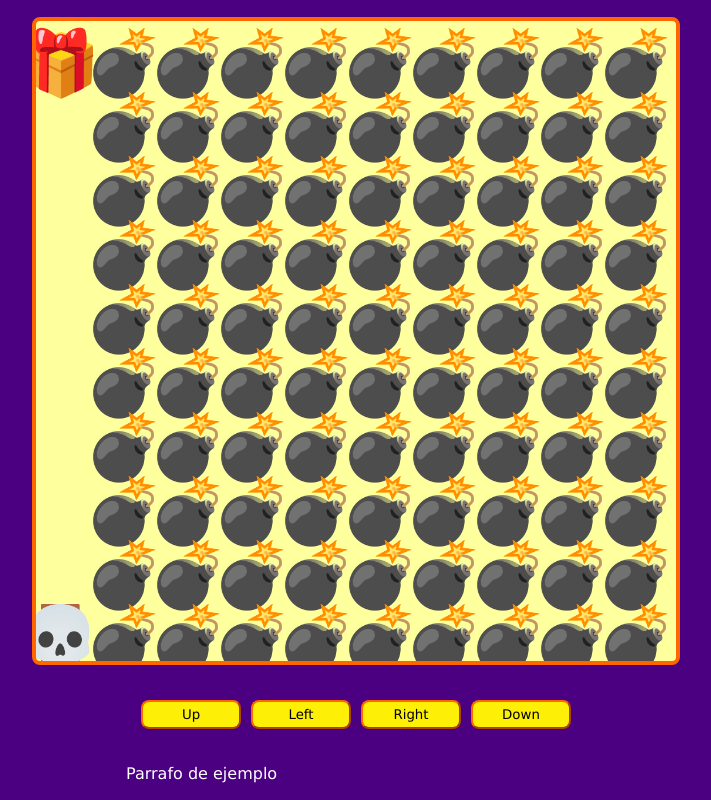
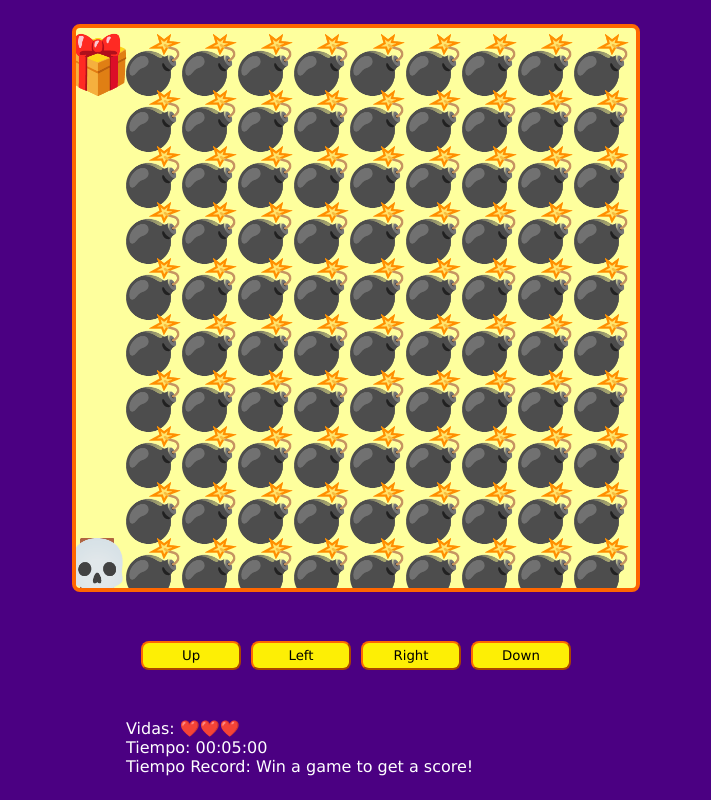
Before and after one commit to AndyCavedal/javascript-videogame, a plain HTML site: page index.html in a window 1280 px wide. Shown: the whole page, without its empty margins (284-995 px from the left). Drawn offline with Linux system fonts and the light colour scheme.

Commit message:
Record time implemented

```diff
--- a/game.js
+++ b/game.js
@@ -4,11 +4,19 @@ const upButton = document.getElementById('up');
 const leftButton = document.getElementById('left');
 const rightButton = document.getElementById('right');
 const downButton = document.getElementById('down');
+const spanLives = document.getElementById('lives');
+const spanTime = document.getElementById('time');
+const spanRecord = document.getElementById('record');
 
 let canvasSize;
 let elementsSize;
 let level = 0;
 let lives = 3;
+
+let timeStart;
+let timePlayer;
+let timeInterval;
+
 
 const playerPosition = {
     x: undefined,
@@ -33,9 +41,9 @@ window.addEventListener('resize', setCanvasSize);
 
 function setCanvasSize() {
     if (window.innerHeight > window.innerWidth) {
-        canvasSize = window.innerWidth * 0.8;
+        canvasSize = window.innerWidth * 0.7;
     } else {
-        canvasSize = window.innerHeight * 0.8;
+        canvasSize = window.innerHeight * 0.7;
     };
 
     canvas.setAttribute('width', canvasSize);
@@ -46,11 +54,15 @@ function setCanvasSize() {
     startGame()
 }
 
+
+
 function startGame() {
     // console.log({ canvasSize, elementsSize });
 
     game.font = elementsSize + 'px Verdana';
     game.textAlign = 'end';
+
+    let record = localStorage.getItem('record_time');
 
     const map = maps[level];
 
@@ -59,8 +71,22 @@ function startGame() {
         return;
     }
 
+    if (!record) {
+        spanRecord.innerHTML = 'Win a game to get a score!';
+    } else {
+        spanRecord.innerHTML = formatTime(record);
+    }
+
+    if (!timeStart) {
+        timeStart = Date.now();
+        timeInterval = setInterval(showTime, 10);
+    }
+
     const mapRows = map.trim().split('\n');
     const mapRowCols = mapRows.map(row => row.trim().split(''));
+
+    showLives();
+
 
     bombs = [];
     game.clearRect(0, 0, canvasSize, canvasSize);
@@ -70,11 +96,6 @@ function startGame() {
             const posX = elementsSize * (colI + 1);
             const posY = elementsSize * (rowI + 1);
 
-            // if (level = 1) {
-            //     doorPosition.x = posX;
-            //     doorPosition.y = posY;
-            //     console.log('Posicion de puerta cambiada')
-            // }
 
             if (col == 'O') {
                 if (!playerPosition.x && !playerPosition.y) {
@@ -84,14 +105,15 @@ function startGame() {
                     // console.log({doorPosition})
                 }
             } else if (col == 'I') {
-                    giftPosition.x = posX;
-                    giftPosition.y = posY;
+                giftPosition.x = posX;
+                giftPosition.y = posY;
             } else if (col == 'X') {
                 bombs.push({
                     x: posX,
                     y: posY,
                 });
             }
+
 
             game.fillText(emoji, posX, posY);
         });
@@ -149,18 +171,40 @@ function levelWin() {
 }
 
 function gameWin() {
-    console.log('Terminaste el Juego!')
+    console.log('Terminaste el Juego!');
+    clearInterval(timeInterval);
+
+
+    if (!localStorage.getItem('record_time')) {
+        //if first victory:
+        localStorage.setItem('record_time', timer);
+    }
+
+    var recordTime = localStorage.getItem('record_time');
+
+    localStorage.getItem('record_time');
+    if (timer < recordTime) {
+        localStorage.setItem('record_time', timer);
+        console.log('New Record!');
+    } else if (timer > recordTime) {
+        console.log('Too Slow! try again');
+    }
+
+    spanTime.innerHTML = (formatTime(timer))
+
 }
+
 
 function youDied() {
     console.log('BOOM!');
-    lives --;
-    console.log({lives})
+    lives--;
+    console.log({ lives })
 
     if (lives <= 0) {
         console.log('GAME OVER');
         level = 0;
         lives = 3;
+        timeStart = undefined;
     }
 
     //works because it sets playerPosition to undefined, so it gets the position of the Door.
@@ -169,8 +213,31 @@ function youDied() {
     startGame()
 }
 
+function showLives() {
+    const heartsArray = Array(lives).fill(emojis['HEART']); // [1,2,3]
 
-//movimientos
+    spanLives.innerHTML = ""
+    heartsArray.forEach(heart => spanLives.append(heart));
+}
+
+function showTime() {
+
+    timer = Date.now() - timeStart;
+    // console.log(timeStart)
+    spanTime.innerHTML = (formatTime(timer))
+}
+
+function formatTime(ms) {
+    const cs = parseInt(ms / 10) % 100
+    const seg = parseInt(ms / 1000) % 60
+    const min = parseInt(ms / 60000) % 60
+    const csStr = `${cs}`.padStart(2, "0")
+    const segStr = `${seg}`.padStart(2, "0")
+    const minStr = `${min}`.padStart(2, "0")
+    return `${minStr}:${segStr}:${csStr}`
+}
+
+//movements
 window.addEventListener('keydown', moveByKeys);
 upButton.addEventListener('click', moveUp);
 rightButton.addEventListener('click', moveRight);
--- a/index.html
+++ b/index.html
@@ -19,8 +19,9 @@
         </div>
 
         <div class="messages">
-            <!-- TODO -->
-            <p>Parrafo de ejemplo</p>
+            <p>Vidas: <span id="lives"></span></p>
+            <p>Tiempo: <span id="time"></span></p>
+            <p>Tiempo Record: <span id="record"></span></p>
         </div>
     </div>
 
```
Also changed, not shown: 1 other file.
